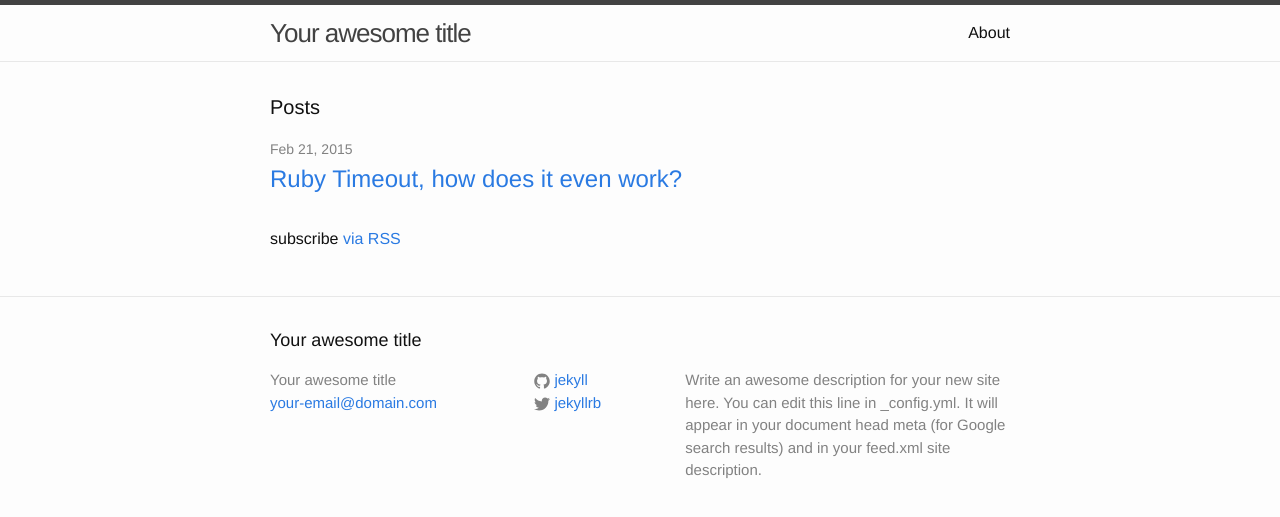
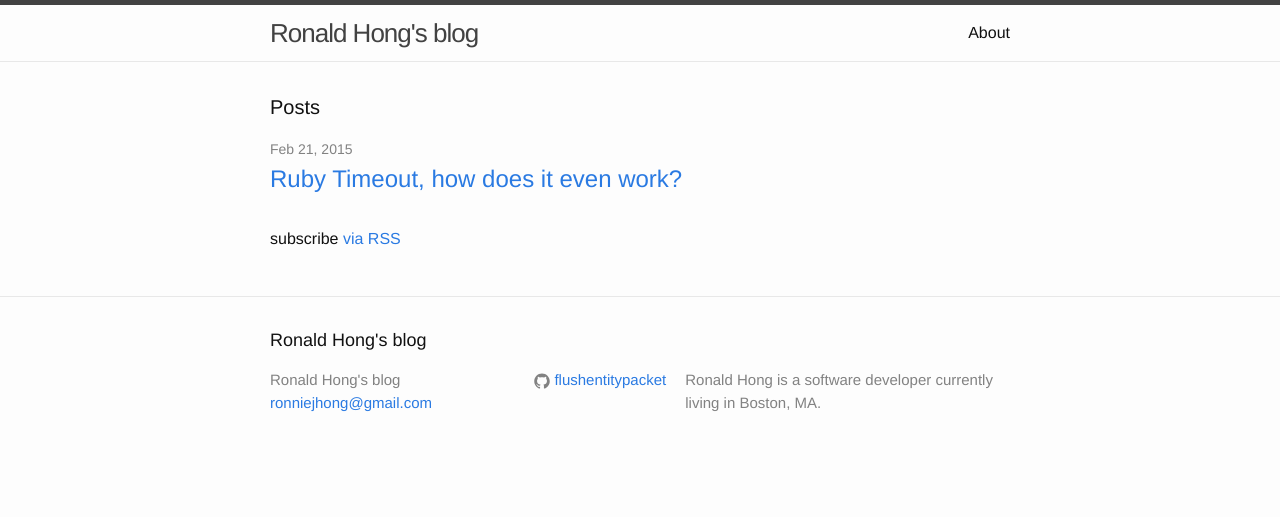
Before and after one commit to flushentitypacket/flushentitypacket.github.io, a Jekyll site: the page built from index.html, in a window 1280 px wide. Shown: the top 517 px of the page. Built offline with Jekyll 4.4.1, drawn with Linux system fonts in a browser that asks for light colours.

Commit message:
Add correct information to config.

```diff
--- a/_config.yml
+++ b/_config.yml
@@ -1,14 +1,12 @@
 # Site settings
-title: Your awesome title
-email: your-email@domain.com
-description: > # this means to ignore newlines until "baseurl:"
-  Write an awesome description for your new site here. You can edit this
-  line in _config.yml. It will appear in your document head meta (for
-  Google search results) and in your feed.xml site description.
+title: Ronald Hong's blog
+email: ronniejhong@gmail.com
+description: >
+  Ronald Hong is a software developer currently living in Boston, MA.
 baseurl: "" # the subpath of your site, e.g. /blog/
-url: "http://yourdomain.com" # the base hostname & protocol for your site
-twitter_username: jekyllrb
-github_username:  jekyll
+url: "http://flushentitypacket.github.io/" # the base hostname & protocol for your site
+# twitter_username:
+github_username: flushentitypacket
 
 # Build settings
 markdown: kramdown
```
